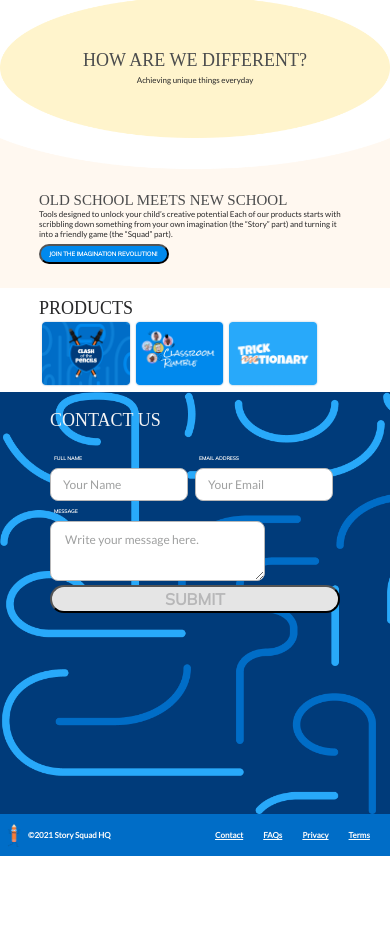
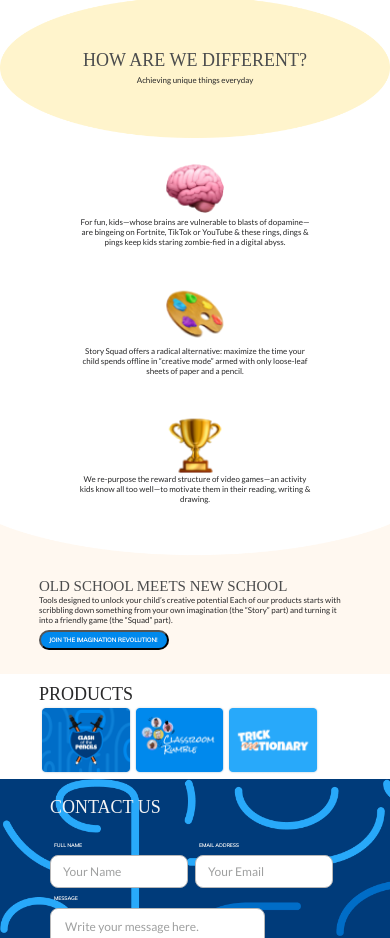
Before and after one commit to story-squad/story-squad-marketing-page-front, a React (Create React App) app in the folder ss-marketing/: page / in a window 390 px wide. Shown: the part 840-1778 px from the top of the page. Before the commit the page ends 1696 px from the top, so only its background shows below. Built offline with nearby package versions, Linux system fonts and the light colour scheme; a web font is replaced by a local one.

Commit message:
added missing content to mobile view of mission

```diff
--- a/ss-marketing/src/components/Home/Mission.tsx
+++ b/ss-marketing/src/components/Home/Mission.tsx
@@ -30,6 +30,33 @@ function Mission() {
         <div className="missionTextAndImg">
           <h1>HOW ARE WE DIFFERENT?</h1>
           <p className="missionMobile">Achieving unique things everyday</p>
+        </div>
+      </div>
+
+      <div className="missionDifferencesMobile">
+        <div className="differentMobile">
+          <img src={Brain} alt="brain" />
+          <p>
+            For fun, kids—whose brains are vulnerable to blasts of dopamine—are
+            bingeing on Fortnite, TikTok or YouTube & these rings, dings & pings
+            keep kids staring zombie-fied in a digital abyss.
+          </p>
+        </div>
+        <div className="differentMobile">
+          <img src={Art} alt="Art" />
+          <p>
+            Story Squad offers a radical alternative: maximize the time your
+            child spends offline in “creative mode” armed with only loose-leaf
+            sheets of paper and a pencil.
+          </p>
+        </div>
+        <div className="differentMobile">
+          <img src={Trophy} alt="Trophy" />
+          <p>
+            We re-purpose the reward structure of video games—an activity kids
+            know all too well—to motivate them in their reading, writing &
+            drawing.
+          </p>
         </div>
       </div>
 
--- a/ss-marketing/src/components/Home/styles/Mission.css
+++ b/ss-marketing/src/components/Home/styles/Mission.css
@@ -46,6 +46,35 @@
   text-align: center;
   color: #282829;
 }
+
+
+.missionDifferencesMobile{
+  display: flex;
+  flex-direction: column;
+  justify-content: space-evenly;
+  align-items: center;
+}
+.differentMobile {
+  width: 70vw;
+  display: flex;
+  flex-direction: column;
+  justify-content: space-between;
+  align-items: center;
+  padding: 20px;
+}
+.differentMobile img {
+  width: 15vw;
+}
+.differentMobile p {
+  font-family: "Lato";
+  font-style: normal;
+  font-weight: normal;
+  font-size: 8px;
+  text-align: center;
+  color: #282829;
+}
+
+
 
 /* old  */
 .grid-div-mission {
```
